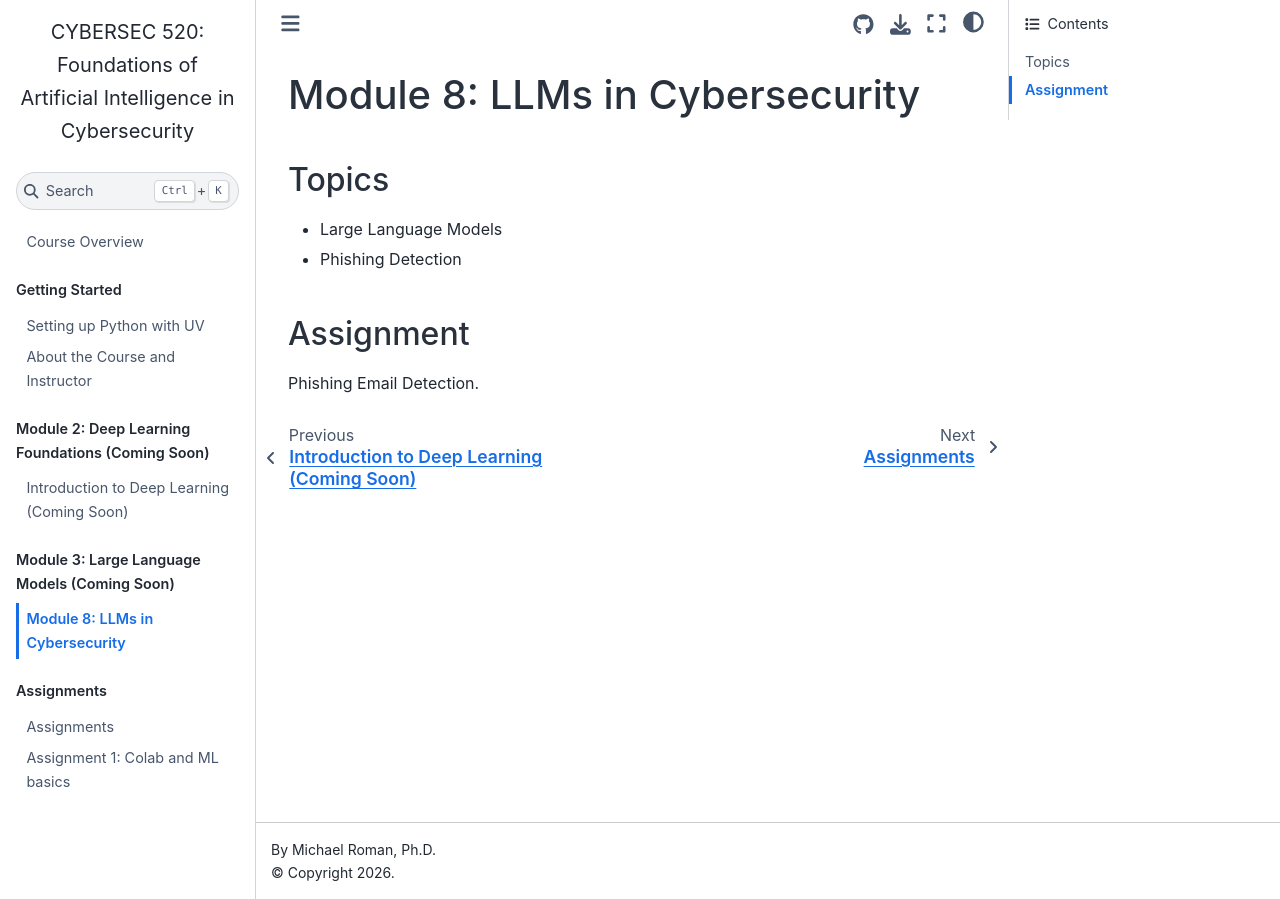
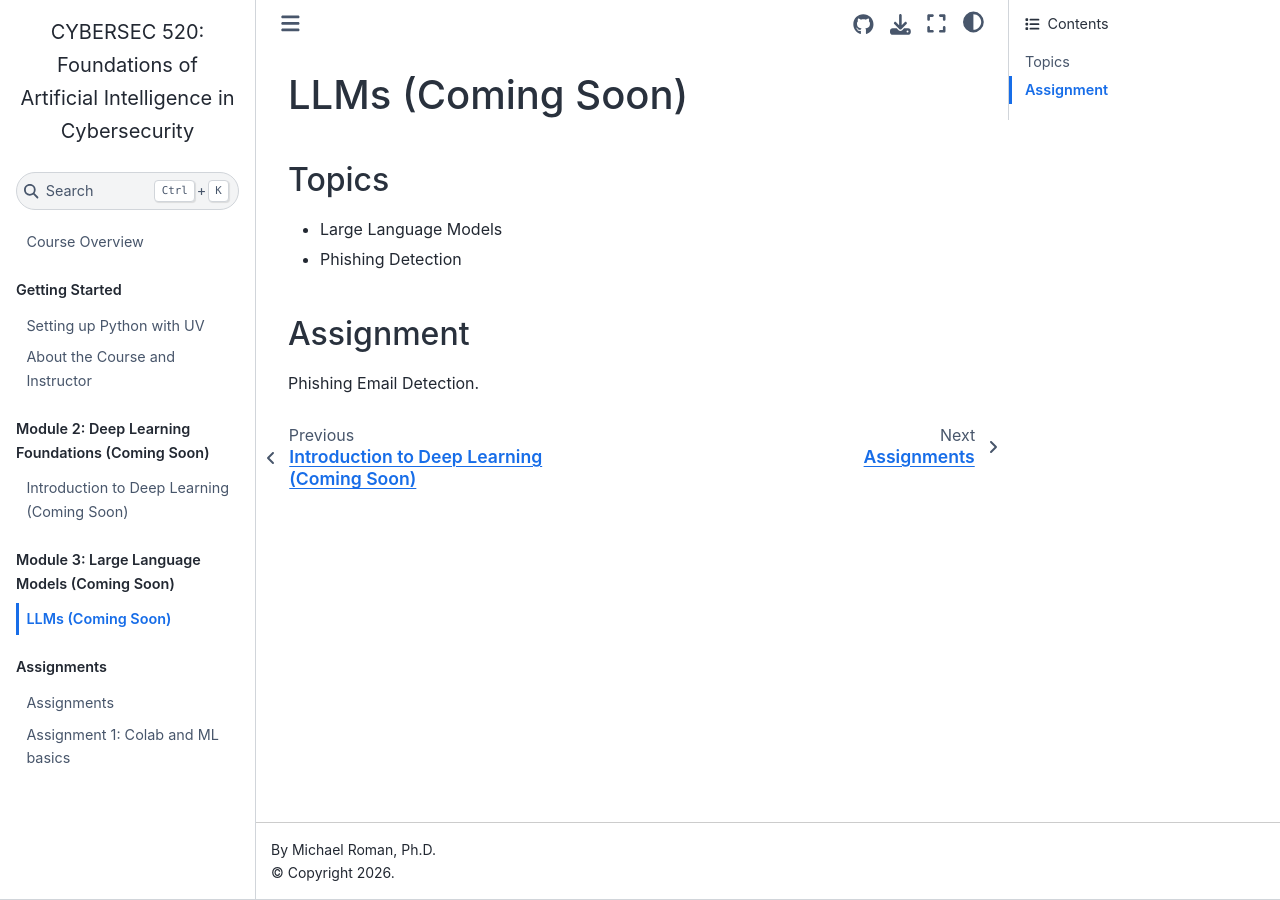
Before and after one commit to mproman/CYBERSEC520, a Jupyter Book: the page built from content/08_llms/index.md, in a window 1280 px wide. Built offline with Jupyter Book 1.0.4 settings and Sphinx 7.4.7 and the Sphinx Book theme 1.1.4, drawn with Linux system fonts in a browser that asks for light colours; pages that are not in the unit, such as notebooks, are missing from menus.

Commit message:
Update index.md

```diff
--- a/content/08_llms/index.md
+++ b/content/08_llms/index.md
@@ -1,4 +1,4 @@
-# Module 8: LLMs in Cybersecurity
+# LLMs (Coming Soon)
 
 ## Topics
 - Large Language Models
```
